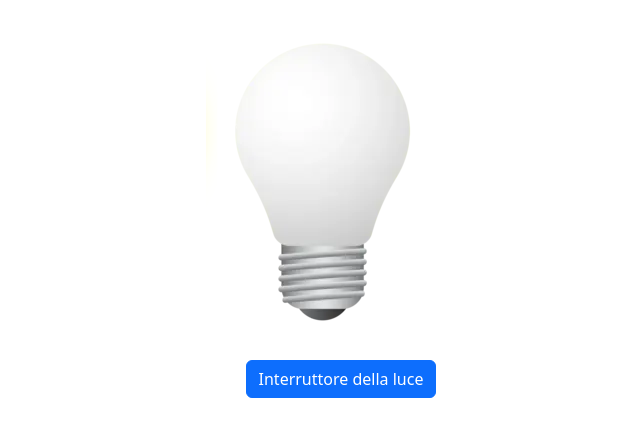
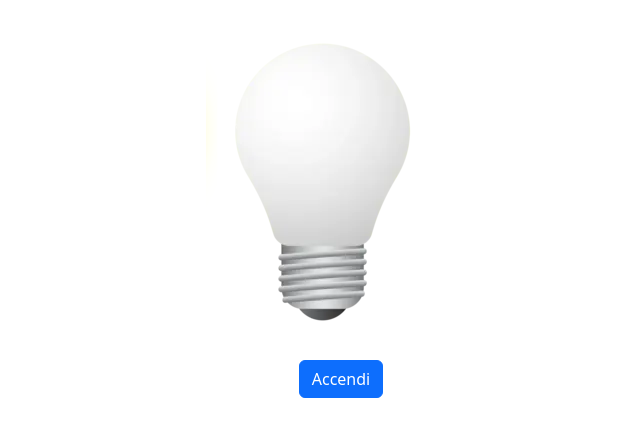
Before and after one commit to bradyshehu/js-dom-1, a plain HTML site: page index.html in a window 1280 px wide. Shown: the whole page, without its empty margins (299-939 px from the left). Drawn offline with nearby package versions, Linux system fonts and the light colour scheme.

Commit message:
fix on switch

```diff
--- a/index.html
+++ b/index.html
@@ -47,9 +47,7 @@
           alt="lampadina spenta"
         />
         <div class="text-center">
-          <button id="switch" class="btn btn-primary">
-            Interruttore della luce
-          </button>
+          <button id="switch" class="btn btn-primary">Accendi</button>
         </div>
       </div>
     </main>
--- a/js/main.js
+++ b/js/main.js
@@ -9,8 +9,10 @@ switchEl.addEventListener("click", function () {
   if (offLampEl.classList.contains("d-block")) {
     offLampEl.classList.replace("d-block", "d-none");
     onLampEl.classList.replace("d-none", "d-block");
+    switchEl.innerHTML = "Spegni";
   } else {
     offLampEl.classList.replace("d-none", "d-block");
     onLampEl.classList.replace("d-block", "d-none");
+    switchEl.innerHTML = "Accendi";
   }
 });
```
